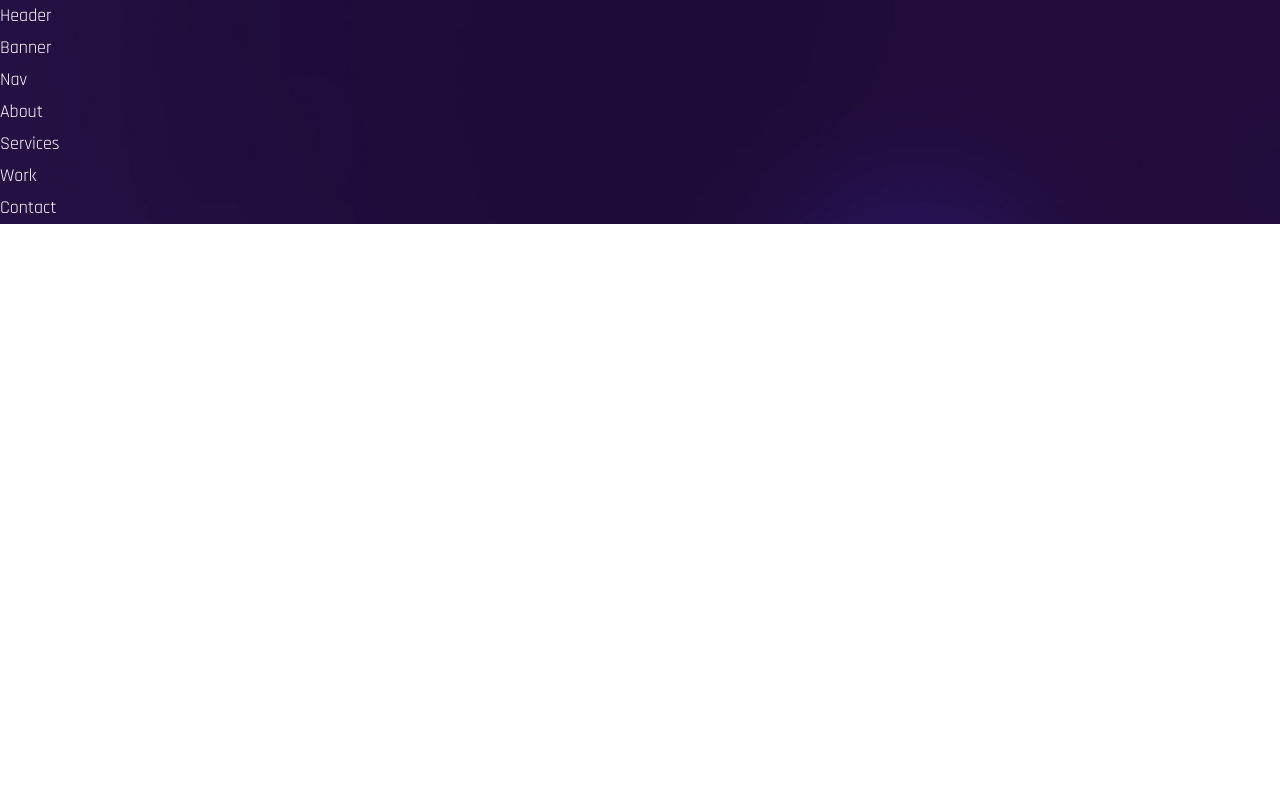
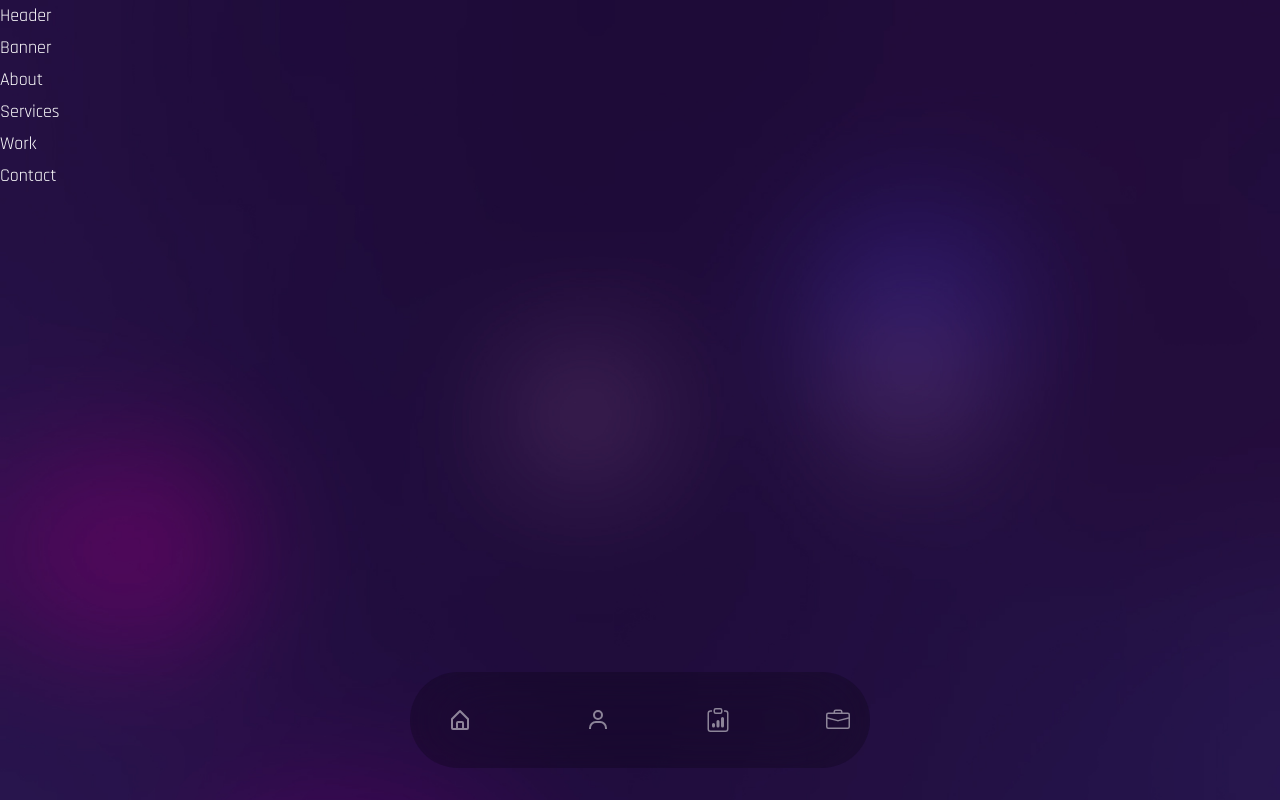
Before and after one commit to Masoodpk/portfolio-new, a React (Create React App) app: page / in a window 1280 px wide. Shown: the top 800 px of the page. Built offline with nearby package versions, Linux system fonts and the light colour scheme; a web font is replaced by a local one.

Commit message:
nav file added

```diff
--- a/package.json
+++ b/package.json
@@ -38,9 +38,9 @@
   "devDependencies": {
     "framer-motion": "^8.4.3",
     "react-countup": "^6.4.0",
-    "react-icons": "^4.7.1",
+    "react-icons": "^4.12.0",
     "react-intersection-observer": "^9.4.1",
-    "react-scroll": "^1.8.9",
+    "react-scroll": "^1.9.0",
     "react-type-animation": "^2.1.2",
     "tailwindcss": "^3.2.4"
   }
--- a/src/App.js
+++ b/src/App.js
@@ -18,7 +18,7 @@ const App = () => {
       <Services />
       <Work />
       <Contact />
-      {/* <div className='h-[4000px]'></div> */}
+      <div className='h-[4000px]'></div>
     </div>
   );
 };
--- a/src/components/Nav.js
+++ b/src/components/Nav.js
@@ -1,7 +1,30 @@
 import React from 'react';
+import { BiHomeAlt, BiUser } from 'react-icons/bi';
+import { BsClipboardData, BsBriefcase } from 'react-icons/bs';
+
+import { Link } from 'react-scroll';
 
 const Nav = () => {
-  return <div>Nav</div>;
+  return (
+    <nav className="fixed bottom-2 lg:bottom-8 w-full overflow-hidden z-50">
+      <div className="container mx-auto ">
+        <div className="w-full bg-black/20 h-[96px] backdrop-blur-2xl rounded-full max-w-[460px] mx-auto px-5 flex justify-between items-center text-2xl text-white/50 :">
+          <Link className='cursor-pointer w-[60px] h-[60px] flex items-center justify-center'>
+            <BiHomeAlt />
+          </Link>
+          <Link >
+            <BiUser />
+          </Link>
+          <Link >
+            <BsClipboardData />
+          </Link>
+          <Link >
+            <BsBriefcase />
+          </Link>
+        </div>
+      </div>
+    </nav>
+  );
 };
 
 export default Nav;
```
Also changed, not shown: 1 other file (tests, documents, lock files or other folders).
